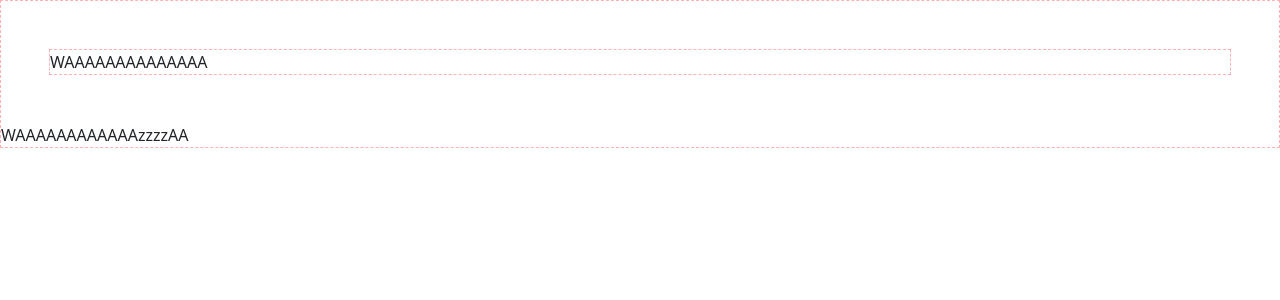
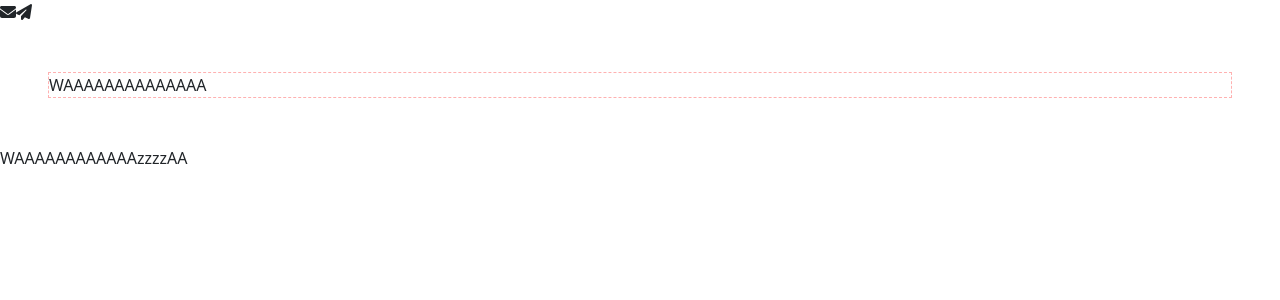
Before and after one commit to CarloCassini/vite-yu-gi-oh, a Vue app: page / in a window 1280 px wide. Shown: the top 300 px of the page. Built offline with nearby package versions, Linux system fonts and the light colour scheme.

Commit message:
aggiunto Font Awesome per studio

```diff
--- a/package.json
+++ b/package.json
@@ -9,6 +9,11 @@
     "preview": "vite preview"
   },
   "dependencies": {
+    "@fortawesome/fontawesome-svg-core": "^6.4.2",
+    "@fortawesome/free-brands-svg-icons": "^6.4.2",
+    "@fortawesome/free-regular-svg-icons": "^6.4.2",
+    "@fortawesome/free-solid-svg-icons": "^6.4.2",
+    "@fortawesome/vue-fontawesome": "^3.0.3",
     "bootstrap": "^5.3.1",
     "vue": "^3.3.4"
   },
--- a/src/App.vue
+++ b/src/App.vue
@@ -8,10 +8,8 @@
 </script>
 
 <template>
-  <div class="debug">
-    <AppHeader />
-    <AppMain />
-  </div>
+  <AppHeader />
+  <AppMain />
 </template>
 
 <style lang="scss">
--- a/src/components/AppHeader.vue
+++ b/src/components/AppHeader.vue
@@ -1,6 +1,8 @@
 <script></script>
 
 <template>
+  <font-awesome-icon icon="envelope" />
+  <font-awesome-icon icon="paper-plane" />
   <div class="debug m-5">WAAAAAAAAAAAAAA</div>
 </template>
 
--- a/src/main.js
+++ b/src/main.js
@@ -3,4 +3,28 @@
 import "bootstrap/dist/css/bootstrap.min.css";
 import App from "./App.vue";
 
-createApp(App).mount("#app");
+/* import the fontawesome core */
+import { library } from "@fortawesome/fontawesome-svg-core";
+
+/* import font awesome icon component */
+import { FontAwesomeIcon } from "@fortawesome/vue-fontawesome";
+
+/* import specific icons */
+// (ccn.ADD)
+// questa parte importa una icona specifica. io scelgo di importare la busta della mail
+// questa operazione è da fare per ongni oggetto si FontAwesome
+import { faEnvelope } from "@fortawesome/free-solid-svg-icons";
+import { faPaperPlane } from "@fortawesome/free-solid-svg-icons";
+
+/* add icons to the library */
+// ogni icona aggiunta alla libreria (ccn.ADD) va aggiunta a questa riga di codice.
+library.add(faEnvelope, faPaperPlane);
+
+// per usare font awerome devo agganciarmi a un componente al quale aggiungerò tutti gli elementi che mi serviranno
+
+const app = createApp(App);
+app.component("font-awesome-icon", FontAwesomeIcon);
+app.mount("#app");
+
+// questa era la sintassi prima di installare fontawesome
+// createApp(App).mount("#app");
```
Also changed, not shown: 1 other file (tests, documents, lock files or other folders).
